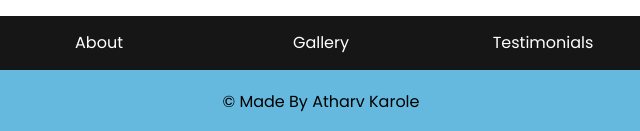
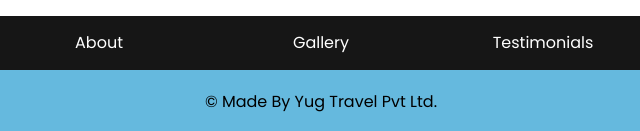
Before and after one commit to aatmikagrawal/YUG-Travels, a plain HTML site: page index.html in a window 1280 px wide. Shown: the part 3470-3601 px from the top of the page, 319-959 px from the left. Drawn offline with nearby package versions, Linux system fonts and the light colour scheme.

Commit message:
Update index.html

```diff
--- a/index.html
+++ b/index.html
@@ -347,7 +347,7 @@ Discover the difference with Yug Tours & Travels, where every trip is crafted to
     <div class="container">
       <p>
         &copy; Made By
-        Atharv Karole
+        Yug Travel Pvt Ltd.
       </p>
     </div>
   </section>
```
